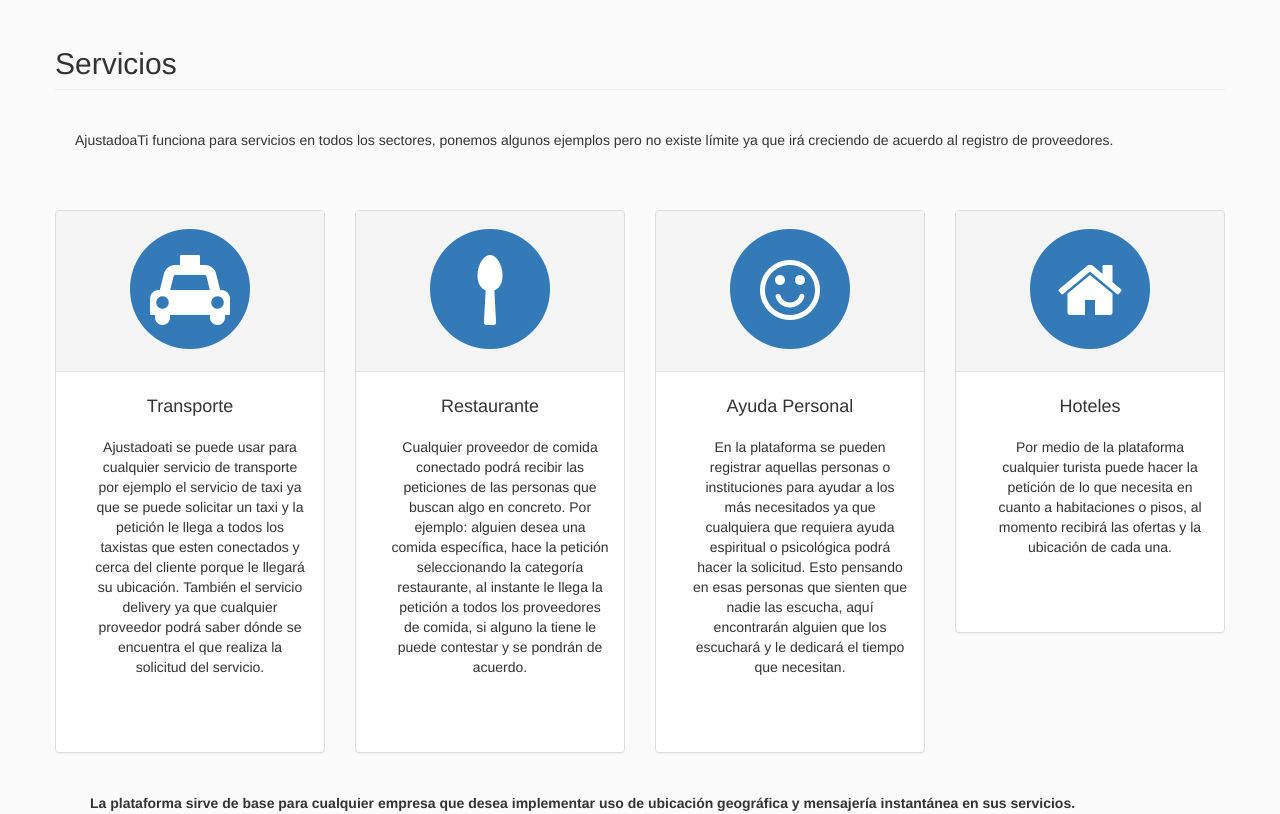
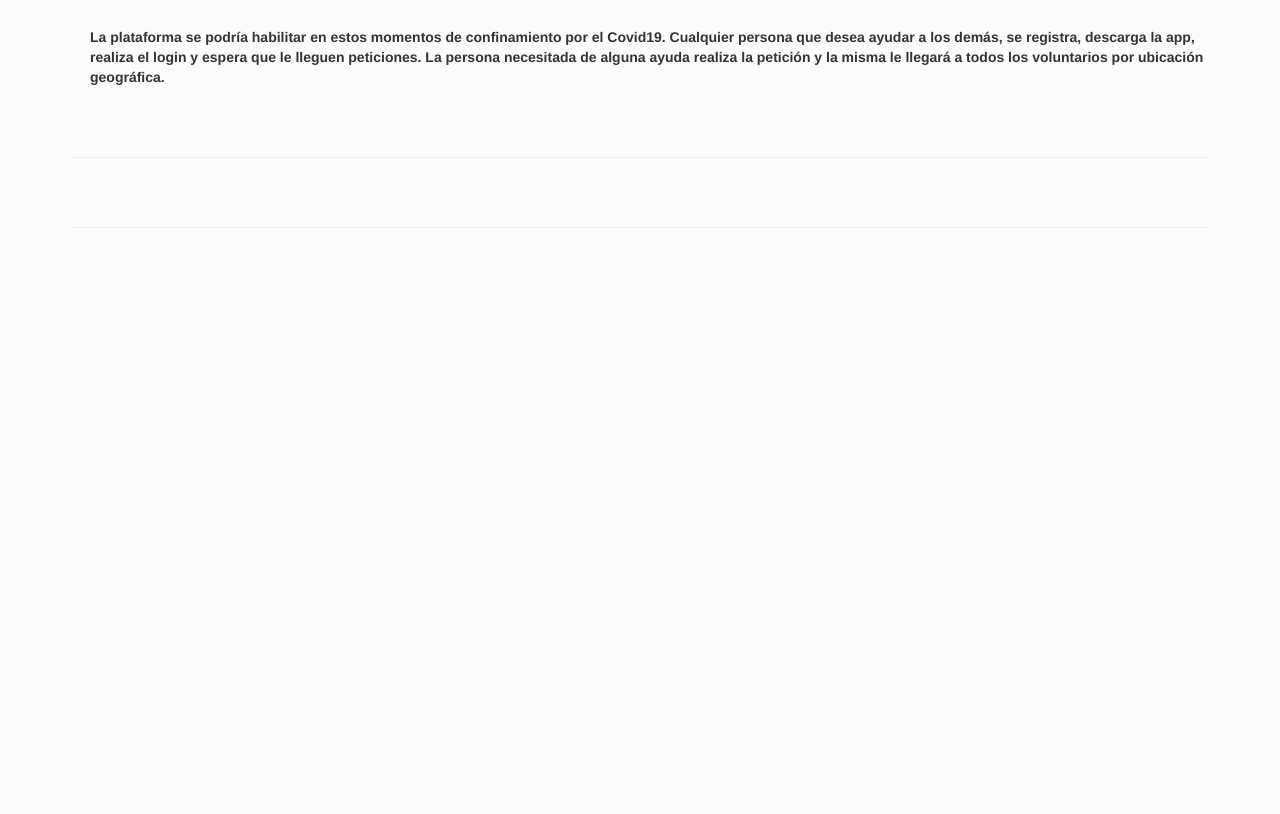
Before and after one commit to ajustadoati/web, a website: page app/index.html at #!/comofunciona in a window 1280 px wide. Shown: the part 539-1353 px from the top of the page. After the commit the page ends 967 px from the top, so only its background shows below. Drawn offline with nearby package versions, Linux system fonts and the light colour scheme; some packages are replaced by stand-ins of ours; a script that the page names is missing.

Commit message:
comofunciona

```diff
--- a/app/views/comofunciona.html
+++ b/app/views/comofunciona.html
@@ -33,74 +33,7 @@
 
         <!-- Service Panels -->
         <!-- The circle icons use Font Awesome's stacked icon classes. For more information, visit http://fontawesome.io/examples/ -->
-        <div class="row">
-            <div class="col-lg-12">
-                <h2 class="page-header">Servicios</h2>
-            </div>
-            <div class="col-md-12">
 
-                <p>AjustadoaTi funciona para servicios en todos los sectores, ponemos algunos ejemplos pero no existe l&iacute;mite ya que ir&aacute; creciendo de acuerdo al registro de proveedores.</p>
-
-            </div>
-
-            <div class="col-md-3 col-sm-6">
-                <div class="panel panel-default text-center">
-                    <div class="panel-heading">
-                        <span class="fa-stack fa-5x">
-                              <i class="fa fa-circle fa-stack-2x text-primary"></i>
-                              <i class="fa fa-taxi fa-stack-1x fa-inverse"></i>
-                        </span>
-                    </div>
-                    <div class="panel-body">
-                        <h4>Transporte</h4>
-                        <p>Ajustadoati se puede usar para cualquier servicio de transporte por ejemplo el servicio de taxi ya que se puede solicitar un taxi y la petición le llega a todos los taxistas que esten conectados y cerca del cliente porque le llegará su ubicación. También el servicio delivery ya que cualquier proveedor podrá saber dónde se encuentra el que realiza la solicitud del servicio.</p>
-                    </div>
-                </div>
-            </div>
-            <div class="col-md-3 col-sm-6">
-                <div class="panel panel-default text-center">
-                    <div class="panel-heading">
-                        <span class="fa-stack fa-5x">
-                              <i class="fa fa-circle fa-stack-2x text-primary"></i>
-                              <i class="fa fa-spoon fa-stack-1x fa-inverse"></i>
-                        </span>
-                    </div>
-                    <div class="panel-body">
-                        <h4>Restaurante</h4>
-                        <p>Cualquier proveedor de comida conectado podrá recibir las peticiones de las personas que buscan algo en concreto. Por ejemplo: alguien desea una comida espec&iacutefica, hace la petición seleccionando la categoría restaurante, al instante le llega la petición a todos los proveedores de comida, si alguno la tiene le puede contestar y se pondrán de acuerdo.</p>
-
-                    </div>
-                </div>
-            </div>
-            <div class="col-md-3 col-sm-6">
-                <div class="panel panel-default text-center">
-                    <div class="panel-heading">
-                        <span class="fa-stack fa-5x">
-                              <i class="fa fa-circle fa-stack-2x text-primary"></i>
-                              <i class="fa fa-smile-o fa-stack-1x fa-inverse"></i>
-                        </span>
-                    </div>
-                    <div class="panel-body">
-                        <h4>Ayuda Personal</h4>
-                        <p>En la plataforma se pueden registrar aquellas personas o instituciones para ayudar a los m&aacute;s necesitados ya que cualquiera que requiera ayuda espiritual o psicol&oacute;gica podr&aacute; hacer la solicitud. Esto pensando en esas personas que sienten que nadie las escucha, aqu&iacute; encontrar&aacute;n alguien que los escuchar&aacute; y le dedicar&aacute; el tiempo que necesitan.</p>
-                    </div>
-                </div>
-            </div>
-            <div class="col-md-3 col-sm-6">
-                <div class="panel panel-default text-center">
-                    <div class="panel-heading">
-                        <span class="fa-stack fa-5x">
-                              <i class="fa fa-circle fa-stack-2x text-primary"></i>
-                              <i class="fa fa-home fa-stack-1x fa-inverse"></i>
-                        </span>
-                    </div>
-                    <div class="panel-body">
-                        <h4>Hoteles</h4>
-                        <p>Por medio de la plataforma cualquier turista puede hacer la petici&oacute;n de lo que necesita en cuanto a habitaciones o pisos, al momento recibir&aacute; las ofertas y la ubicaci&oacute;n de cada una.</p>
-                    </div>
-                </div>
-            </div>
-        </div>
 
 
 
@@ -114,7 +47,7 @@
         </div>
 
         <!-- /.row -->
-        <p><b>La plataforma sirve de base para cualquier empresa que desea implementar uso de ubicaci&oacute;n geogr&aacute;fica y mensajer&iacute;a instant&aacute;nea en sus servicios.</b></p>
+        <p><b>La plataforma se podría habilitar en estos momentos de confinamiento por el Covid19. Cualquier persona que desea ayudar a los demás, se registra, descarga la app, realiza el login y espera que le lleguen peticiones. La persona necesitada de alguna ayuda realiza la petición y la misma le llegará a todos los voluntarios por ubicación geográfica.</b></p>
 
         <hr>
 
```
